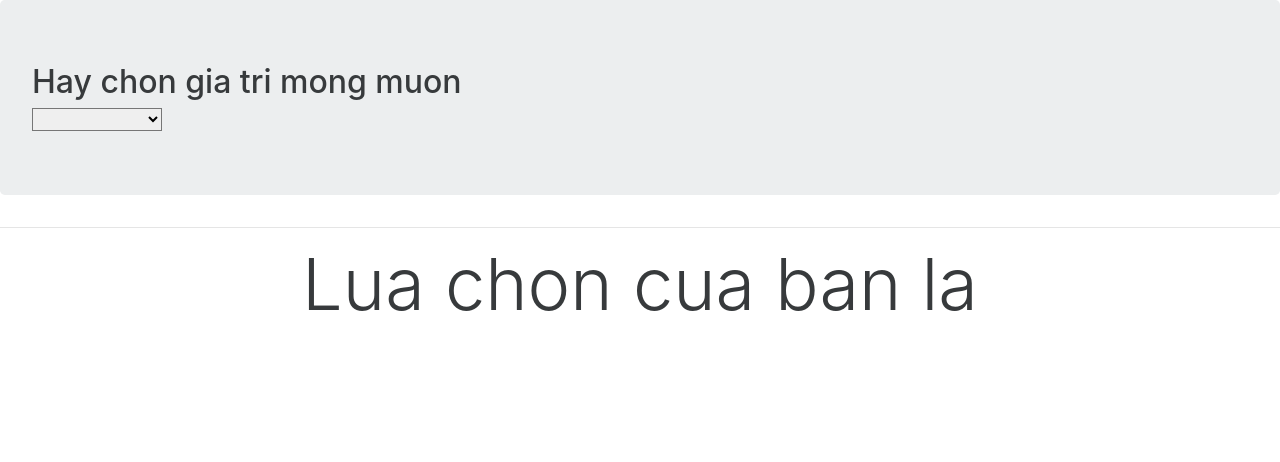
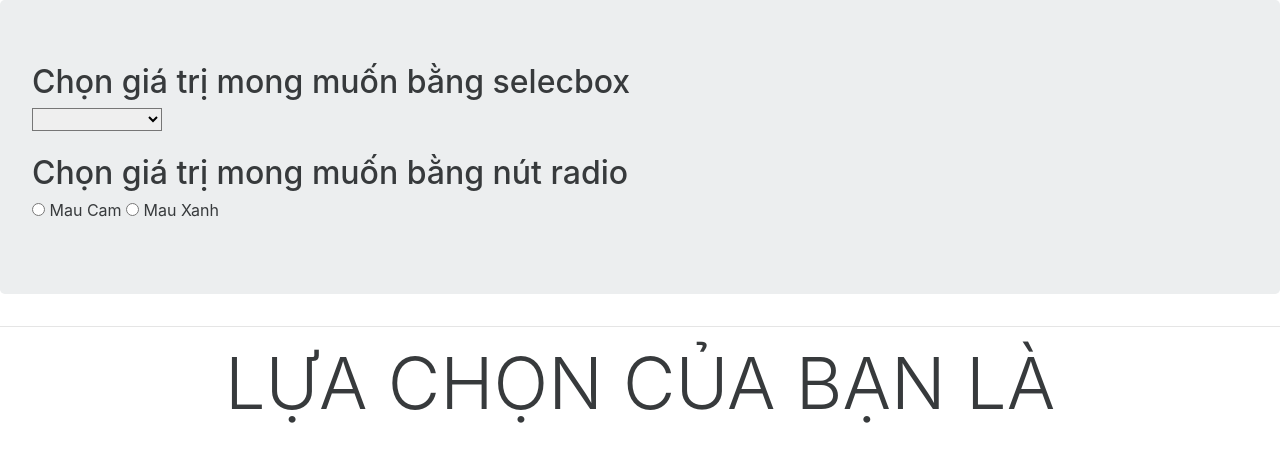
Before and after one commit to hontg2610/AngularJs, a PHP site: page / in a window 1280 px wide. Shown: the top 462 px of the page. Run offline with PHP 8.4, Linux system fonts and the light colour scheme.

Commit message:
thay đổi màu sắc bằng nút raddio

```diff
--- a/Bai2_16_05/1.css
+++ b/Bai2_16_05/1.css
@@ -7,3 +7,12 @@ div.do{
 	background: red;
 	color: white;
 }
+
+div.CAM{
+	background: orange;
+}
+
+div.XANH{
+	background: blue;
+	color: white;
+}
--- a/Bai2_16_05/index.html
+++ b/Bai2_16_05/index.html
@@ -12,16 +12,31 @@
 <body ng-app="myApp" ng-controller="MyController">
 
 <div class="jumbotron {{mau}}" >
-	<h2>Hay chon gia tri mong muon</h2>
+	<h2>Chọn giá trị mong muốn bằng selecbox</h2>
 	<select class="form-control-success" name="" id="" ng-model ="mau">
 		<option value="vang">Mau Vang</option>
 		<option value="do">Mau Do</option>
 	</select>
+
+	<br>
+	<br>
+
+	<h2>Chọn giá trị mong muốn bằng nút radio </h2>
+
+	<label>
+		<input type="radio" value="CAM" name="mausac" ng-model="mau"> Mau Cam <br>
+	</label>
+	<label>
+		<input type="radio" value="XANH" name="mausac" ng-model="mau"> Mau Xanh <br>
+	</label>
+
+
 </div>
+
 
 <hr>
 	<h2 class="display-3 text-xs-center">
-		Lua chon cua ban la {{mau}}
+		LỰA CHỌN CỦA BẠN LÀ {{mau}}
 	</h2>
 
 
```
